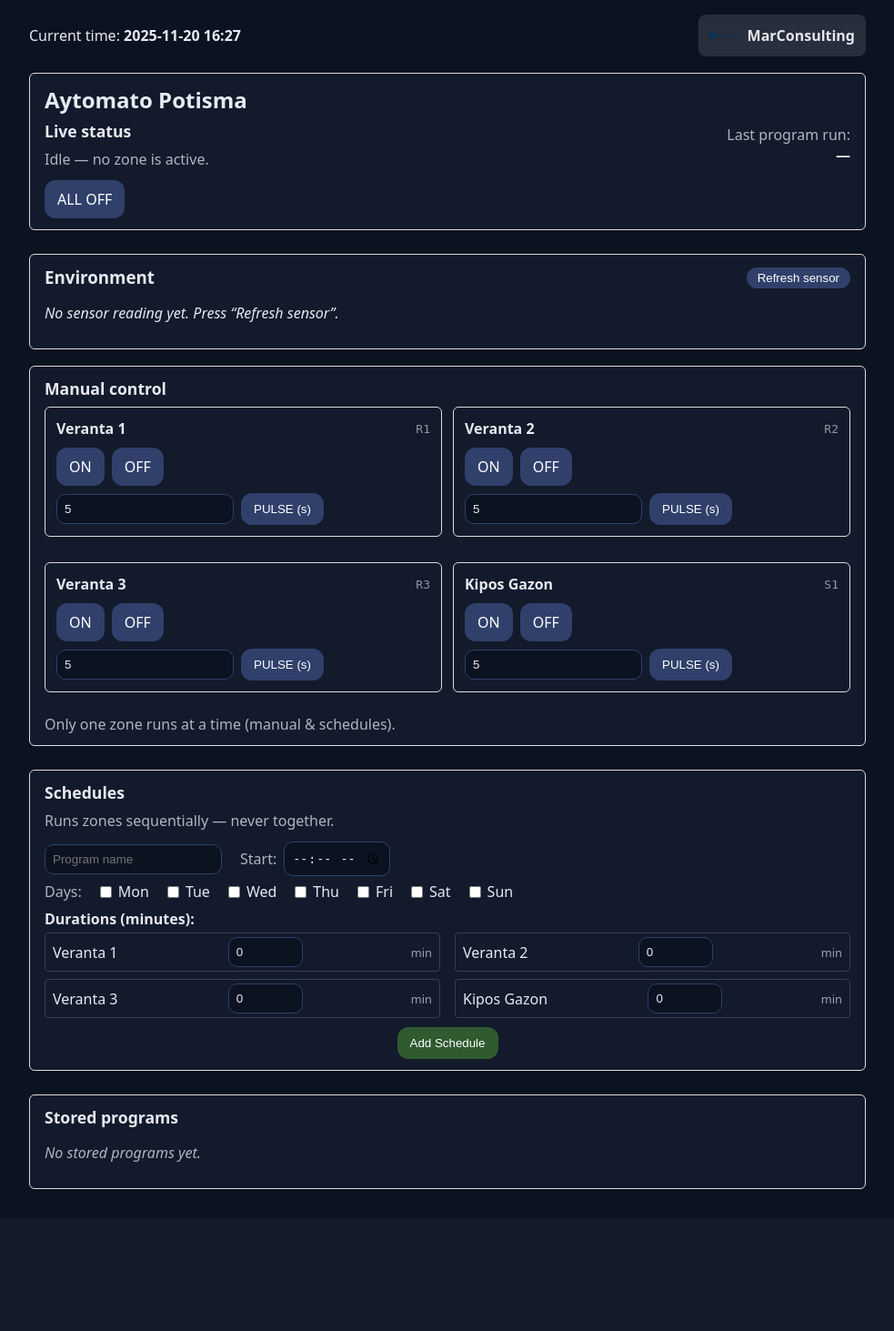
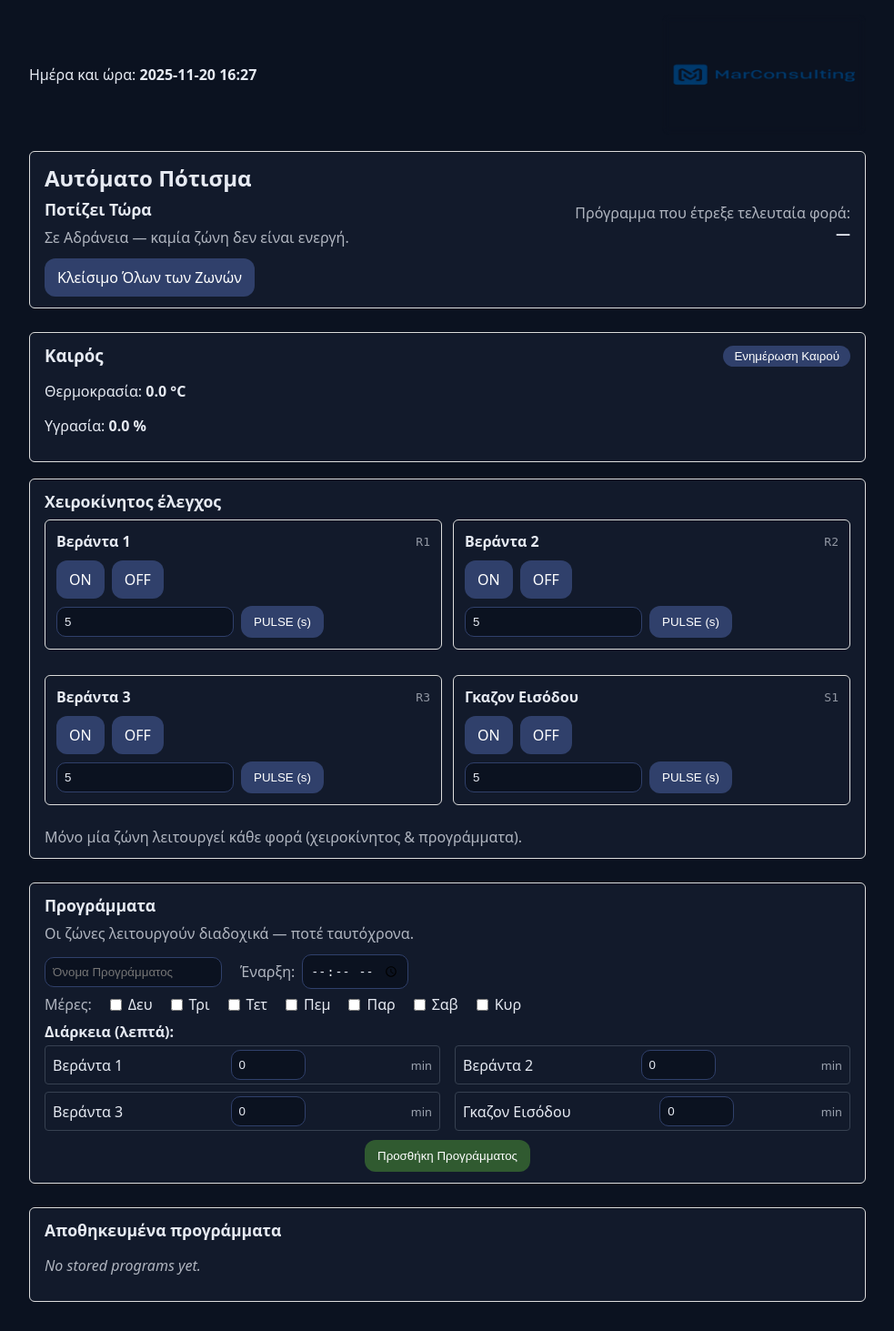
Before and after one commit to MaraHub/IoT, a Flask app: page / in a window 1280 px wide. Shown: the whole page at 91% size, without its empty margins (148-1131 px from the left). Before the commit the page ends 1307 px from the top, so only its background shows below. Run offline with Flask 3, Linux system fonts and the light colour scheme; parts of the project's set-up code (start-up, migrations or seed data) failed here and were passed over.

Commit message:
last changes

```diff
--- a/Irrigation/waterapp/waterapp/config.py
+++ b/Irrigation/waterapp/waterapp/config.py
@@ -4,11 +4,11 @@
 # SETTINGS (from your app5.py)
 ACTIVE_LOW = True  # your relay HAT energizes on logic low
 RELAYS = { "R1": 26, "R2": 20, "R3": 21 }
-NAMES  = { "R1": "Veranta 1", "R2": "Veranta 2", "R3": "Veranta 3" }
+NAMES  = { "R1": "Βεράντα 1", "R2": "Βεράντα 2", "R3": "Βεράντα 3" }
 
 # Shelly Wi-Fi zone
 SHELLY_ZONES = {
-    "S1": { "ip": "10.42.0.82", "rpc_id": 0, "name": "Kipos Gazon" }
+    "S1": { "ip": "10.42.0.82", "rpc_id": 0, "name": "Γκαζον Εισόδου" }
 }
 
 # Persist schedules here for the RTasberry Pi
--- a/Irrigation/waterapp/waterapp/templates/index.html
+++ b/Irrigation/waterapp/waterapp/templates/index.html
@@ -2,7 +2,7 @@
 <html lang="en">
 <head>
 <meta name="viewport" content="width=device-width, initial-scale=1">
-<title>Automato Potisma</title>
+<title>Αυτόματο Πότισμα</title>
 <style>
   :root { --bg:#0b1220; --card:#121a2b; --line:#1f2a44; --txt:#e6eaf2; --muted:rgba(230,234,242,.75); }
   body{font-family:system-ui,-apple-system,Segoe UI,Roboto,Ubuntu,Arial,sans-serif;margin:0;padding:16px;background:var(--bg);color:var(--txt)}
@@ -148,14 +148,14 @@
     padding: 6px 12px;
     border-radius: 8px;
 
-    background: rgba(255, 255, 255, 0.12);  /* white tint */
+    background: r#e2e8f0;  /* white tint */
     backdrop-filter: blur(4px);              /* smooth glass effect */
 }
 
 /* logo image */
 .logo-img {
-    height: 34px;   /* perfect size for your layout */
-    width: auto;
+    height: 120px;   /* perfect size for your layout */
+    width: 200px;
 }
 
 /* company text */
@@ -182,12 +182,12 @@
   <!-- Time Part-->
 <div class="top-bar" style="display:flex; justify-content:space-between; align-items:center; margin-bottom:1rem;">
   <div>
-    Current time: <strong>{{ current_time }}</strong>
+    Ημέρα και ώρα: <strong>{{ current_time }}</strong>
   </div>
 
   <div class="logo-box">
     <img src="{{ url_for('static', filename='marlogo.png') }}" class="logo-img">
-    <span class="logo-label">MarConsulting</span>
+
   </div>
 </div>
 
@@ -197,27 +197,27 @@
   <!-- LIVE STATUS -->
   <div class="section">
     <div class="card">
-      <h1>Aytomato Potisma</h1>
+      <h1>Αυτόματο Πότισμα</h1>
       <div class="row" style="justify-content:space-between;margin-top:6px">
         <div>
-          <h2>Live status</h2>
+          <h2>Ποτίζει Τώρα</h2>
           {% if current.active %}
             <div class="row">
-              <strong>Running:</strong> <span class="pill">{{current.name}}</span>
-              <span>Step: {{current.step}}</span>
-              <span>Ends ~ {{current.ends}}</span>
+              <strong>Εκτελείται:</strong> <span class="pill">{{current.name}}</span>
+              <span>Βήμα: {{current.step}}</span>
+              <span>Λήγει ~ {{current.ends}}</span>
             </div>
           {% else %}
-            <div class="muted">Idle — no zone is active.</div>
+            <div class="muted">Σε Αδράνεια — καμία ζώνη δεν είναι ενεργή.</div>
           {% endif %}
         </div>
         <div style="text-align:right">
-          <div class="muted">Last program run:</div>
+          <div class="muted">Πρόγραμμα που έτρεξε τελευταία φορά:</div>
           <strong>{{ last_run or "—" }}</strong>
         </div>
       </div>
       <div class="btns" style="margin-top:12px">
-        <a class="btn danger" href="/all/off">ALL OFF</a>
+        <a class="btn danger" href="/all/off">Κλείσιμο Όλων των Ζωνών</a>
       </div>
     </div>
   </div>
@@ -228,17 +228,17 @@
 
 <div class="card env-card">
   <div class="env-header">
-    <h3>Environment</h3>
+    <h3>Καιρός</h3>
     <form action="{{ url_for('main.refresh_env') }}" method="get">
-      <button type="submit">Refresh sensor</button>
+      <button type="submit">Ενημέρωση Καιρού</button>
     </form>
   </div>
 
   {% if env.temp is not none and env.hum is not none %}
-    <p>Temperature: <strong>{{ "%.1f"|format(env.temp) }} °C</strong></p>
-    <p>Humidity: <strong>{{ "%.1f"|format(env.hum) }} %</strong></p>
+    <p>Θερμοκρασία: <strong>{{ "%.1f"|format(env.temp) }} °C</strong></p>
+    <p>Υγρασία: <strong>{{ "%.1f"|format(env.hum) }} %</strong></p>
   {% else %}
-    <p><em>No sensor reading yet. Press “Refresh sensor”.</em></p>
+    <p><em>Δεν υπάρχει ακόμα μέτρηση αισθητήρα. Πατήστε <b>“Ενημέρωση Καιρού”</b>.</em></p>
   {% endif %}
 </div>
 
@@ -247,7 +247,7 @@
   <!-- MANUAL CONTROLS -->
   <div class="section">
     <div class="card">
-      <h2>Manual control</h2>
+      <h2>Χειροκίνητος έλεγχος</h2>
       <div class="grid" style="margin-top:8px">
         {% for key, name in zones %}
         <div class="card" style="padding:12px">
@@ -263,30 +263,30 @@
         </div>
         {% endfor %}
       </div>
-      <div class="muted" style="margin-top:8px">Only one zone runs at a time (manual & schedules).</div>
+      <div class="muted" style="margin-top:8px"> Μόνο μία ζώνη λειτουργεί κάθε φορά (χειροκίνητος & προγράμματα).</div>
     </div>
   </div>
 
 <!-- SCHEDULING -->
 <div class="section">
   <div class="card">
-    <h2>Schedules</h2>
-    <div class="muted">Runs zones sequentially — never together.</div>
+    <h2>Προγράμματα</h2>
+    <div class="muted">Οι ζώνες λειτουργούν διαδοχικά — ποτέ ταυτόχρονα.</div>
 
     <form action="/schedules/add" method="post" style="margin-top:12px">
 
       <!-- row: program name + start time -->
       <div class="row sched-row">
-        <input type="text" name="name" placeholder="Program name" required>
+        <input type="text" name="name" placeholder="Όνομα Προγράμματος" required>
 
-        <label class="muted" style="margin-left:12px;">Start:</label>
+        <label class="muted" style="margin-left:12px;">Έναρξη:</label>
         <input type="time" name="start" required>
       </div>
 
       <!-- row: days -->
       <div class="row sched-row sched-days" style="margin-top:6px;">
-        <label class="muted" style="margin-right:8px;">Days:</label>
-        {% for d in ["Mon","Tue","Wed","Thu","Fri","Sat","Sun"] %}
+        <label class="muted" style="margin-right:8px;">Μέρες:</label>
+        {% for d in ["Δευ","Τρι","Τετ","Πεμ","Παρ","Σαβ","Κυρ"] %}
           <label style="display:flex;align-items:center;gap:4px;margin-right:8px;">
             <input type="checkbox" name="days" value="{{d}}"> {{d}}
           </label>
@@ -295,7 +295,7 @@
 
       <!-- label row for durations -->
       <div class="row" style="margin-top:8px;">
-        <strong>Durations (minutes):</strong>
+        <strong>Διάρκεια (λεπτά):</strong>
       </div>
 
       <!-- zones: 2 per row, evenly spaced -->
@@ -311,7 +311,7 @@
 
       <!-- centered Add Schedule button -->
       <div class="row" style="justify-content:center; margin-top:10px;">
-        <button type="submit" class="btn ok">Add Schedule</button>
+        <button type="submit" class="btn ok">Προσθήκη Προγράμματος</button>
       </div>
     </form>
   </div>
@@ -322,17 +322,17 @@
   <!-- Stored Schedules -->
 
    <div class="card stored-programs">
-  <h2>Stored programs</h2>
+  <h2>Αποθηκευμένα προγράμματα</h2>
 
   {% if schedules %}
     <table class="programs-table">
       <thead>
         <tr>
-          <th>Name</th>
-          <th>Start</th>
-          <th>Days</th>
-          <th>Sequence</th>
-          <th>Last run</th>
+          <th>Όνομα</th>
+          <th>Έναρξη</th>
+          <th>Ημέρες</th>
+          <th>Σειρά</th>
+          <th>Τελευταίο Πότισμα</th>
           <th></th>
         </tr>
       </thead>
@@ -349,7 +349,7 @@
           </td>
           <td class="muted">{{ s.last_run or "—" }}</td>
           <td>
-            <a class="btn danger" href="/schedules/del/{{ s.id }}">Delete</a>
+            <a class="btn danger" href="/schedules/del/{{ s.id }}">Διαγραφή</a>
           </td>
         </tr>
         {% endfor %}
```
